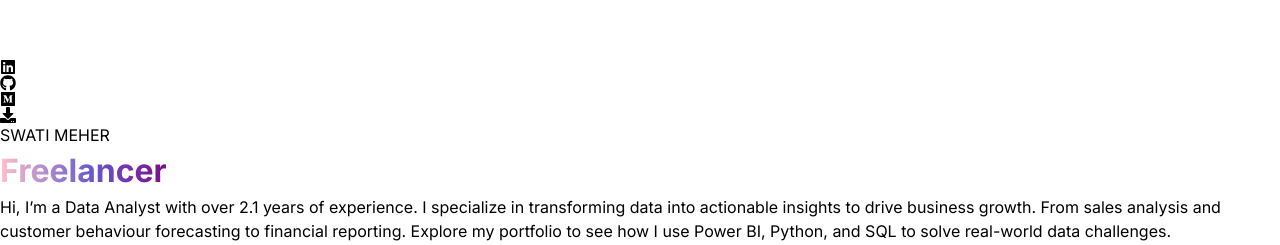
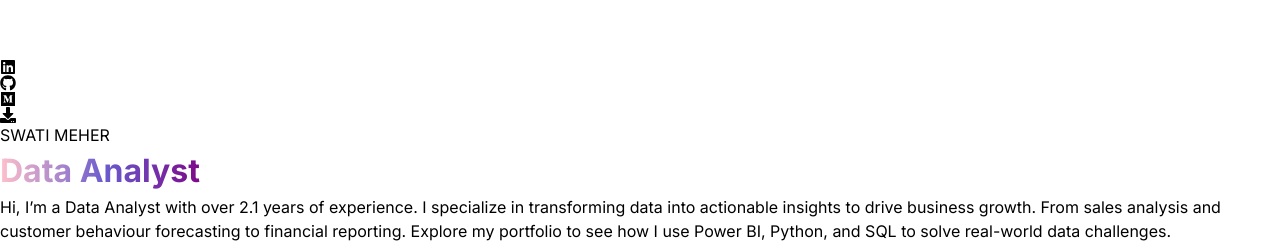
Before and after one commit to swameher/SwaTi-portfolio, a React (Vite) app: page / in a window 1280 px wide. Shown: the part 441-686 px from the top of the page. Built offline with nearby package versions, Linux system fonts and the light colour scheme.

Commit message:
Update Hero.jsx

```diff
--- a/src/components/Hero.jsx
+++ b/src/components/Hero.jsx
@@ -50,11 +50,9 @@ const Hero = () => {
                         >
                             <TypeAnimation
                                 sequence={[
+                                    "Data Analyst",
+                                    1000,
                                     "Software Engineer",
-                                    1000,
-                                    "Passionate Developer",
-                                    1000,
-                                    "Freelancer",
                                     1000
                                 ]}
                                 wrapper="span"
```
